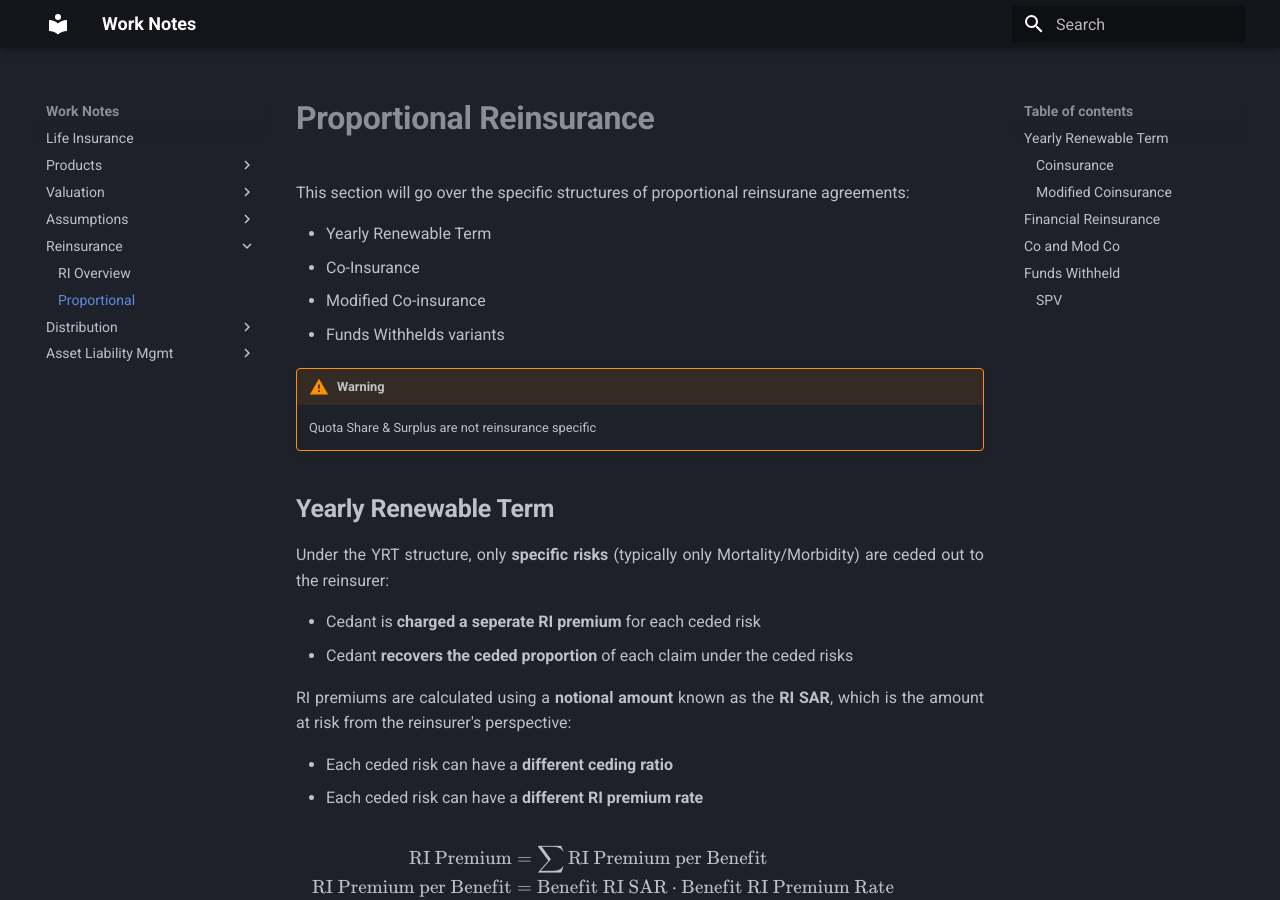
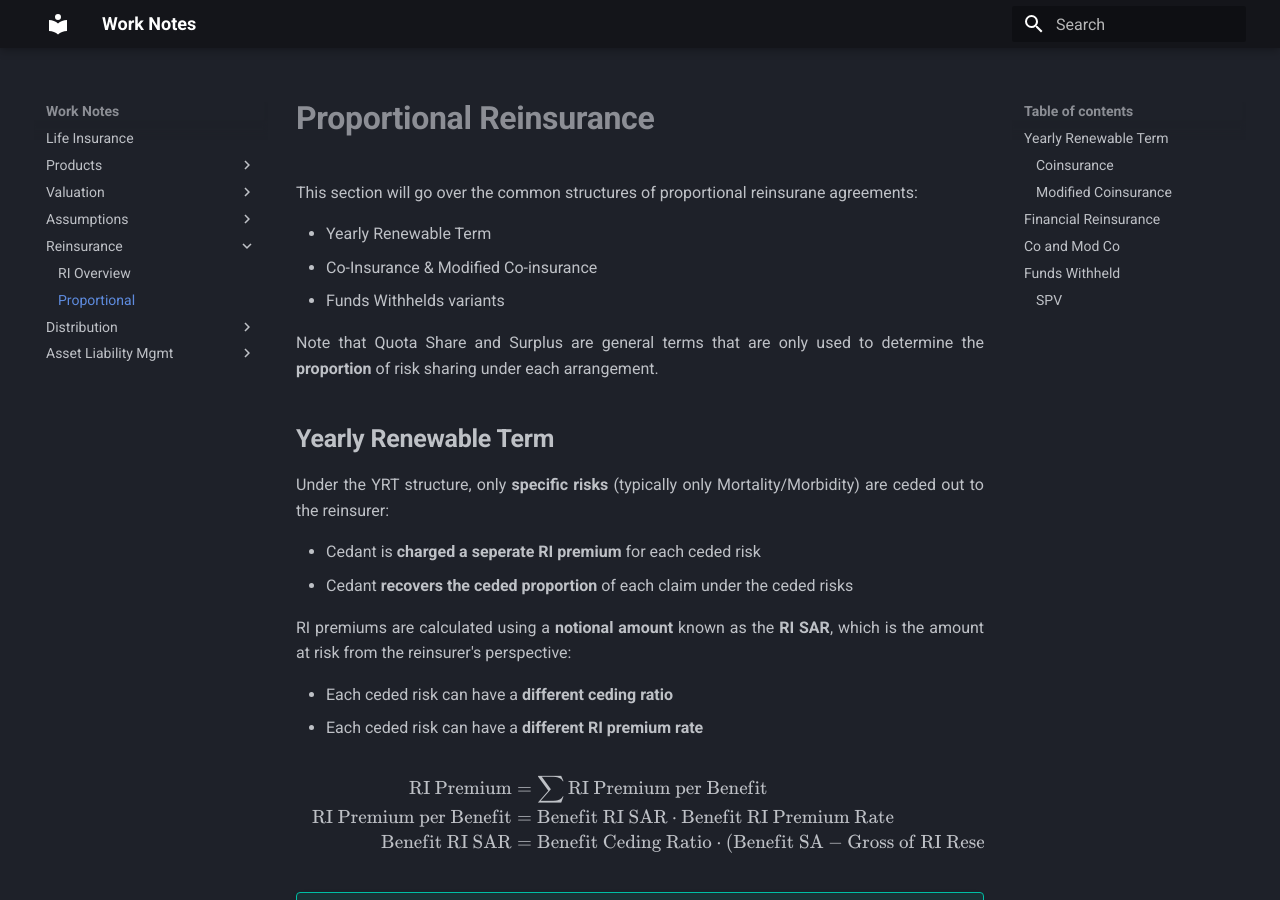
Before and after one commit to Sleepypiggi/Work_Notes, an MkDocs documentation site: the page built from docs/4_REINSURANCE/1_PROPORTIONAL.md, in a window 1280 px wide and 900 px high. Built offline with MkDocs 1.6.1 and Material for MkDocs 9.7.7, drawn with Linux system fonts in a browser that asks for light colours.

Commit message:
Sunday 24/05/2026 18:45 Updates

```diff
--- a/docs/4_REINSURANCE/1_PROPORTIONAL.md
+++ b/docs/4_REINSURANCE/1_PROPORTIONAL.md
@@ -1,15 +1,12 @@
 # **Proportional Reinsurance**
 
-This section will go over the specific structures of proportional reinsurane agreements:
+This section will go over the common structures of proportional reinsurane agreements:
 
 * Yearly Renewable Term
-* Co-Insurance
-* Modified Co-insurance
+* Co-Insurance & Modified Co-insurance
 * Funds Withhelds variants
 
-!!! Warning
-
-    Quota Share & Surplus are not reinsurance specific
+Note that Quota Share and Surplus are general terms that are only used to determine the **proportion** of risk sharing under each arrangement.
 
 ## **Yearly Renewable Term**
 
@@ -47,18 +44,14 @@ Note on RI Premium rates:
 * Since there are typically **no other explicit charges**, the RI premium rates typically have the reinsurer's expense loading and profit margin embedded inside them
 * Modern arrangements typically involve **non-guaranteed rates** or ones that are only **guaranteed for an initial period**
 
-
-
-
-
-
-
 RI Premium = SAR * RI Premium Rate
 Insurer will clacualte SAR and the corresponding premium, send to Reinsurer to verify and check
 This is known as the Statement of Account
 
 
 ### **Coinsurance**
+
+
 
 Reinsurer gets a proportionate share of the premiums and contributes to a proportionate share of the reserve and the benefits
 Proportion = Ceding ratio
```
